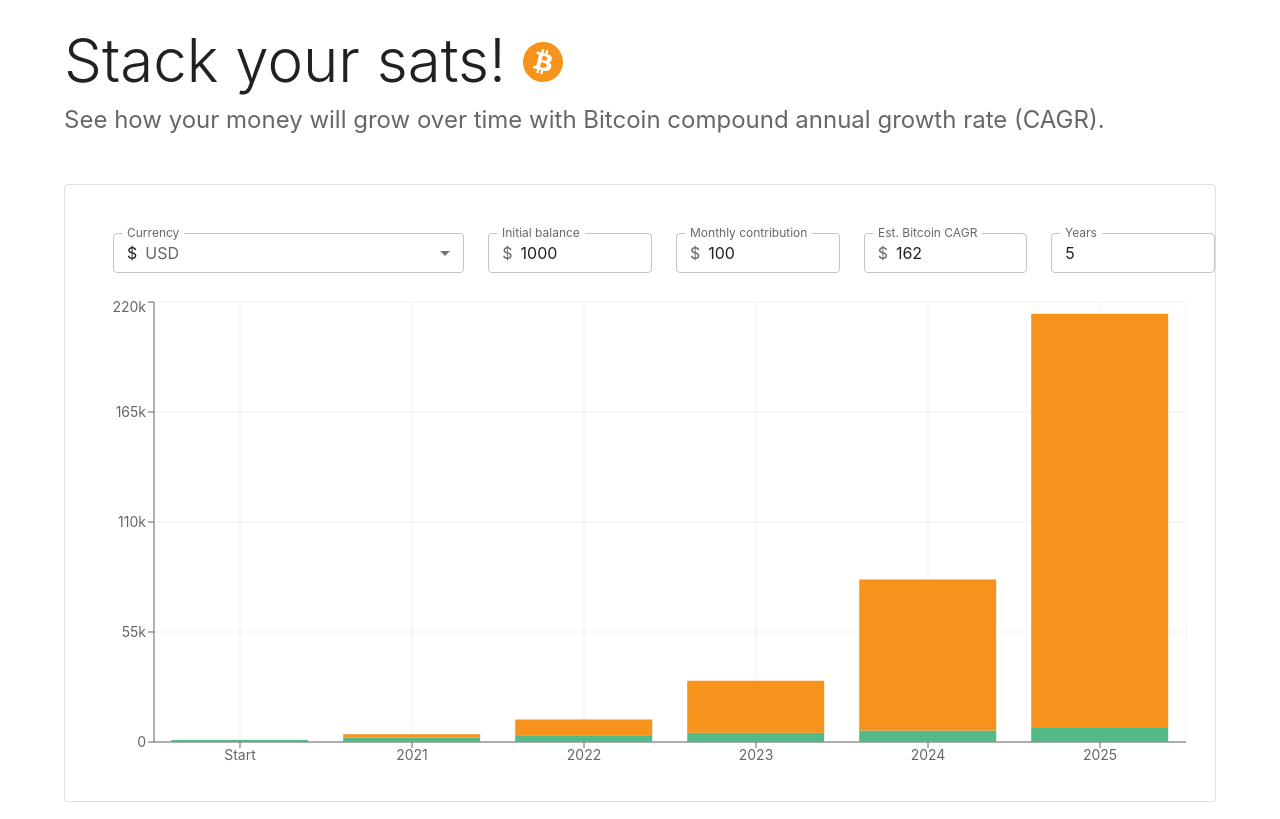
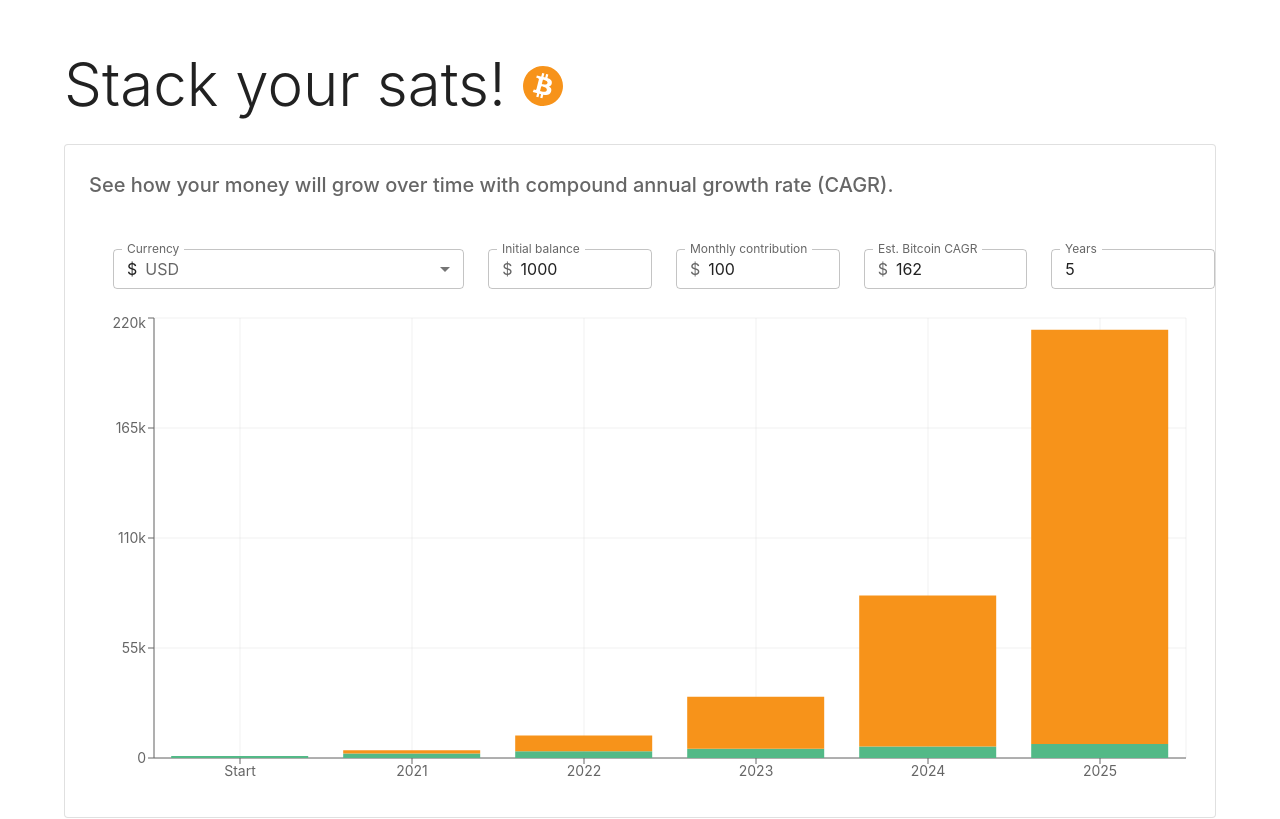
Before and after one commit to matteoantoci/stack-your-sats, a React (Create React App) app: page / in a window 1280 px wide. Shown: the top 819 px of the page. Built offline with nearby package versions, Linux system fonts and the light colour scheme.

Commit message:
Minor UI fixes

```diff
--- a/src/App.tsx
+++ b/src/App.tsx
@@ -5,8 +5,7 @@ import { theme } from './theme'
 import { Container, CssBaseline, styled } from '@mui/material'
 
 const Main = styled('main')`
-  padding-top: ${theme.spacing(3)};
-  padding-bottom: ${theme.spacing(3)};
+  padding: ${theme.spacing(6)} 0;
 `
 
 const App = () => (
--- a/src/components/Form.tsx
+++ b/src/components/Form.tsx
@@ -11,7 +11,6 @@ type Props = {
 export const Form: FC<Props> = ({ store }) => {
   const currencyLabel = store.currency.label
   return (
-    <>
     <Grid container spacing={3}>
       <Grid item xs={12} md={4}>
         <CurrencySelector value={store.currency.value} onChange={store.onCurrencyChange} />
@@ -47,6 +46,5 @@ export const Form: FC<Props> = ({ store }) => {
         <Input id="years" value={store.yearsToGrow} onChange={store.onYearsToGrowChange} label="Years" />
       </Grid>
     </Grid>
-    </>
   )
 }
--- a/src/components/Home.tsx
+++ b/src/components/Home.tsx
@@ -8,23 +8,23 @@ import { Quote } from './Quote'
 import { theme } from '../theme'
 import logo from '../bitcoin.svg'
 
-const PageHeader: FC = () => (
-  <Stack spacing={1}>
-    <Typography variant={'h2'} component={'h1'}>
-      Stack your sats! <img src={logo} width={parseInt(theme.spacing(5))} alt="Bitcoin logo" />
-    </Typography>
-    <Typography variant={'h5'} component={'h2'} color={theme.palette.text.secondary}>
-      See how your money will grow over time with Bitcoin compound annual growth rate (CAGR).
-    </Typography>
-  </Stack>
-)
-
 export const Home: FC = () => {
   const store = useStore()
   return (
+    <>
+      <Typography variant={'h2'} component={'h1'} marginBottom={theme.spacing(3)}>
+        Stack your sats! <img src={logo} width={parseInt(theme.spacing(5))} alt="Bitcoin logo" />
+      </Typography>
       <Stack spacing={6}>
-      <PageHeader />
         <Card variant="outlined">
+          <Typography
+            variant={'h6'}
+            component={'h2'}
+            color={theme.palette.text.secondary}
+            marginBottom={theme.spacing(3)}
+          >
+            See how your money will grow over time with compound annual growth rate (CAGR).
+          </Typography>
           <Stack spacing={3}>
             <Form store={store} />
             <Chart store={store} />
@@ -32,5 +32,6 @@ export const Home: FC = () => {
         </Card>
         <Quote />
       </Stack>
+    </>
   )
 }
```
Lines whose indentation alone changed are shown as unchanged.
